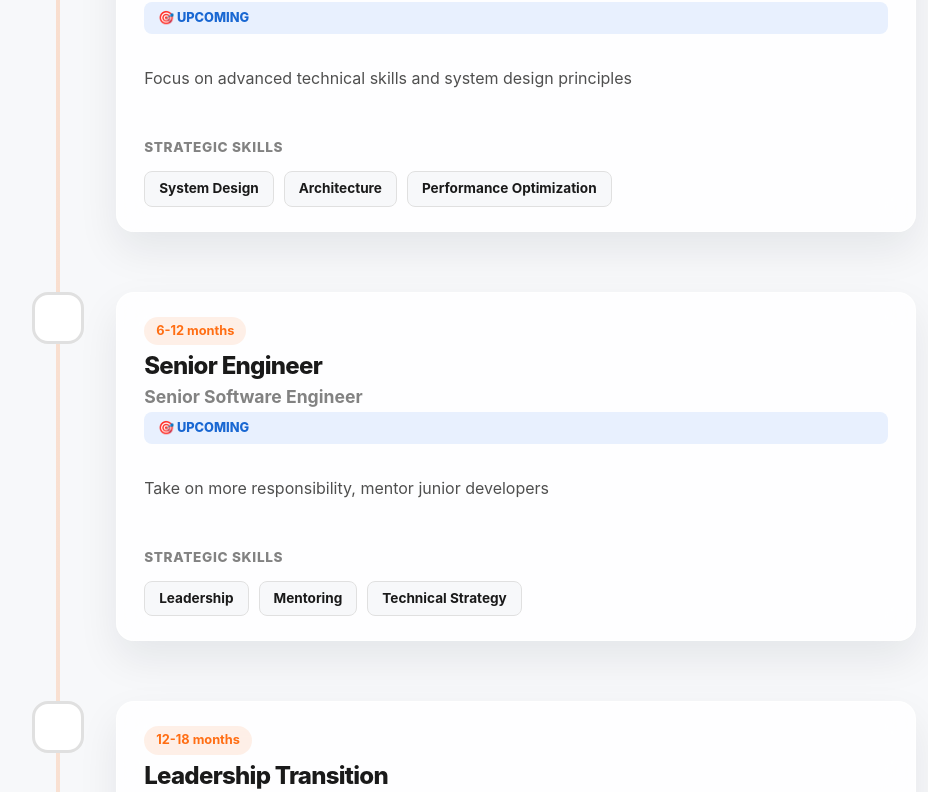
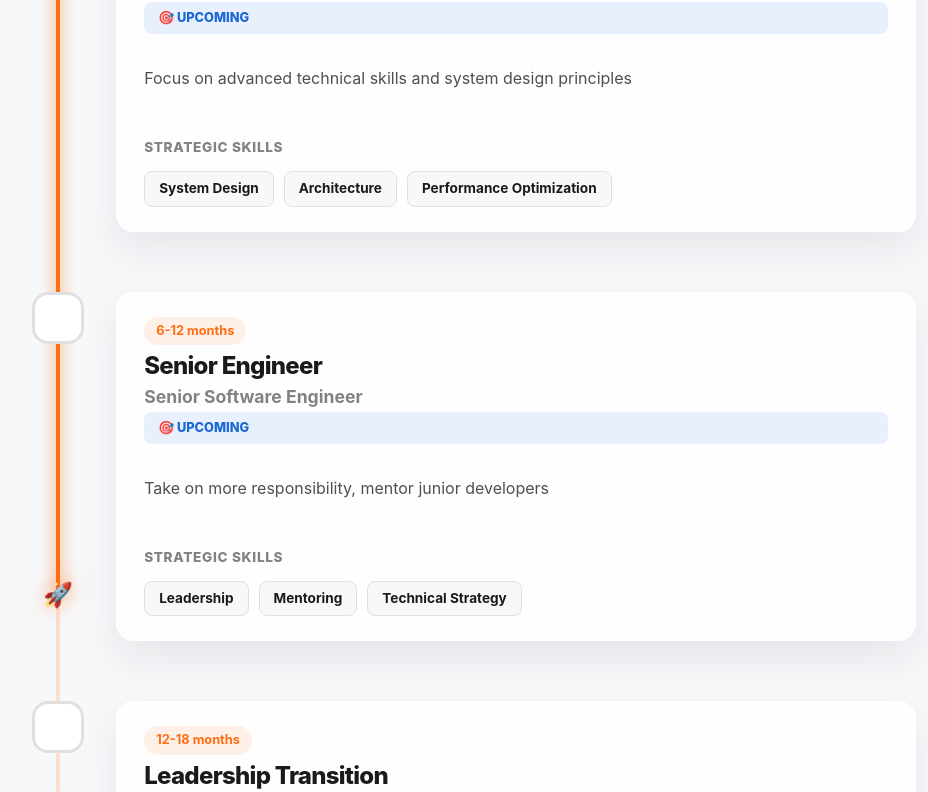
Before and after one commit to YashBawari18/CareerOrbit-AI, a React (Vite) app in the folder client/: page /career/timeline in a window 1280 px wide. Shown: the part 1085-1877 px from the top of the page, without its empty margins (174-1102 px from the left). Built offline with nearby package versions, Linux system fonts and the light colour scheme; sample sign-in values are in the browser's storage.

Commit message:
All Okay

```diff
--- a/client/index.html
+++ b/client/index.html
@@ -1,13 +1,16 @@
 <!doctype html>
 <html lang="en">
+
 <head>
   <meta charset="UTF-8" />
-    <link rel="icon" type="image/svg+xml" href="/vite.svg" />
+  <link rel="icon" type="image/png" href="/favicon-3d.png" />
   <meta name="viewport" content="width=device-width, initial-scale=1.0" />
-    <title>client</title>
+  <title>CareerOrbit AI</title>
 </head>
+
 <body>
   <div id="root"></div>
   <script type="module" src="/src/main.jsx"></script>
 </body>
+
 </html>
--- a/client/src/pages/CareerTimeline.css
+++ b/client/src/pages/CareerTimeline.css
@@ -19,6 +19,40 @@
     background: var(--grad-primary);
     border-radius: 10px;
     opacity: 0.2;
+}
+
+.timeline-progress {
+    position: absolute;
+    left: 40px;
+    top: 0;
+    width: 4px;
+    background: var(--primary-color);
+    box-shadow: 0 0 15px var(--primary-color);
+    border-radius: 10px;
+    z-index: 1;
+    transition: height 0.1s linear;
+}
+
+.timeline-traveler {
+    position: absolute;
+    bottom: -20px;
+    left: 50%;
+    transform: translateX(-50%);
+    font-size: 24px;
+    filter: drop-shadow(0 0 10px rgba(255, 110, 20, 0.5));
+    animation: float-rocket 2s ease-in-out infinite;
+}
+
+@keyframes float-rocket {
+
+    0%,
+    100% {
+        transform: translateX(-50%) translateY(0);
+    }
+
+    50% {
+        transform: translateX(-50%) translateY(-5px);
+    }
 }
 
 .timeline-item {
@@ -152,7 +186,9 @@
 }
 
 @media (max-width: 768px) {
-    .timeline-line {
+
+    .timeline-line,
+    .timeline-progress {
         left: 20px;
     }
 
--- a/client/src/pages/CareerTimeline.jsx
+++ b/client/src/pages/CareerTimeline.jsx
@@ -6,6 +6,41 @@ import PageHeader from '../components/PageHeader';
 import './CareerTimeline.css';
 
 const CareerTimeline = () => {
+    const timelineRef = React.useRef(null);
+    const [lineHeight, setLineHeight] = React.useState(0);
+
+    React.useEffect(() => {
+        const handleScroll = () => {
+            if (timelineRef.current) {
+                const rect = timelineRef.current.getBoundingClientRect();
+                const windowHeight = window.innerHeight;
+                const elementTop = rect.top;
+                const elementHeight = rect.height;
+
+                // Calculate how much of the element is visible/scrolled past
+                // We start animating when the top enters the middle of the screen
+                const startOffset = windowHeight / 2;
+
+                let progress = 0;
+
+                if (elementTop < startOffset) {
+                    const scrolled = startOffset - elementTop;
+                    progress = (scrolled / elementHeight) * 100;
+                }
+
+                // Clamp between 0 and 100
+                progress = Math.min(Math.max(progress, 0), 100);
+                setLineHeight(progress);
+            }
+        };
+
+        window.addEventListener('scroll', handleScroll);
+        // Initial calculation
+        handleScroll();
+
+        return () => window.removeEventListener('scroll', handleScroll);
+    }, []);
+
     const milestones = [
         {
             id: 1,
@@ -68,10 +103,16 @@ const CareerTimeline = () => {
                 <section className="timeline-content section-padding">
                     <div className="container">
 
-                        <div className="timeline-wrapper">
+                        <div className="timeline-wrapper" ref={timelineRef}>
                             <div className="timeline-line"></div>
+                            <div
+                                className="timeline-progress"
+                                style={{ height: `${lineHeight}%` }}
+                            >
+                                <div className="timeline-traveler">🚀</div>
+                            </div>
 
-                            {milestones.map((milestone, index) => (
+                            {milestones.map((milestone) => (
                                 <div key={milestone.id} className={`timeline-item ${milestone.status}`}>
                                     <div className="timeline-marker">
                                         <div className="marker-dot"></div>
--- a/client/src/pages/SkillDemandTrends.css
+++ b/client/src/pages/SkillDemandTrends.css
@@ -346,6 +346,7 @@
 
 /* Button */
 .skill-action-btn {
+    display: block;
     width: 100%;
     padding: 0.7rem 0.9rem;
     border: none;
@@ -358,6 +359,8 @@
     color: var(--primary-color);
     border: 1px solid rgba(59, 130, 246, 0.25);
     font-size: 0.9rem;
+    text-align: center;
+    text-decoration: none;
 }
 
 .skill-action-btn:hover {
@@ -365,6 +368,7 @@
     color: #ffffff;
     transform: translateY(-2px);
     box-shadow: 0 8px 25px rgba(59, 130, 246, 0.3);
+    border-color: transparent;
 }
 
 /* Comparison section */
--- a/client/src/pages/SkillDemandTrends.jsx
+++ b/client/src/pages/SkillDemandTrends.jsx
@@ -87,9 +87,12 @@ const SkillDemandTrends = () => {
                         </div>
                     </div>
 
-                    <button className="skill-action-btn">
+                    <Link
+                        to={item.trend === 'up' ? '/career/recommendations' : '/learning/gap-analysis'}
+                        className="skill-action-btn"
+                    >
                         {hoveredSkill === item.skill ? 'Explore matching roles →' : 'View insights'}
-                    </button>
+                    </Link>
                 </div>
             ))}
         </div>
```
Also changed, not shown: client/public/favicon-3d.png (added), client/public/orbit-ai-logo.png (added). Lines whose indentation alone changed are shown as unchanged.
